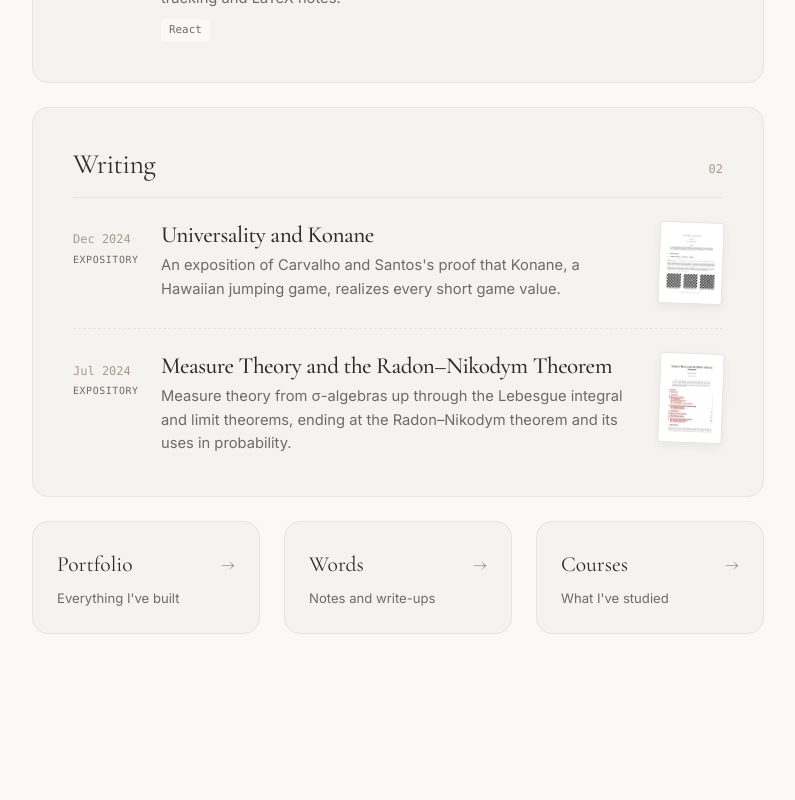
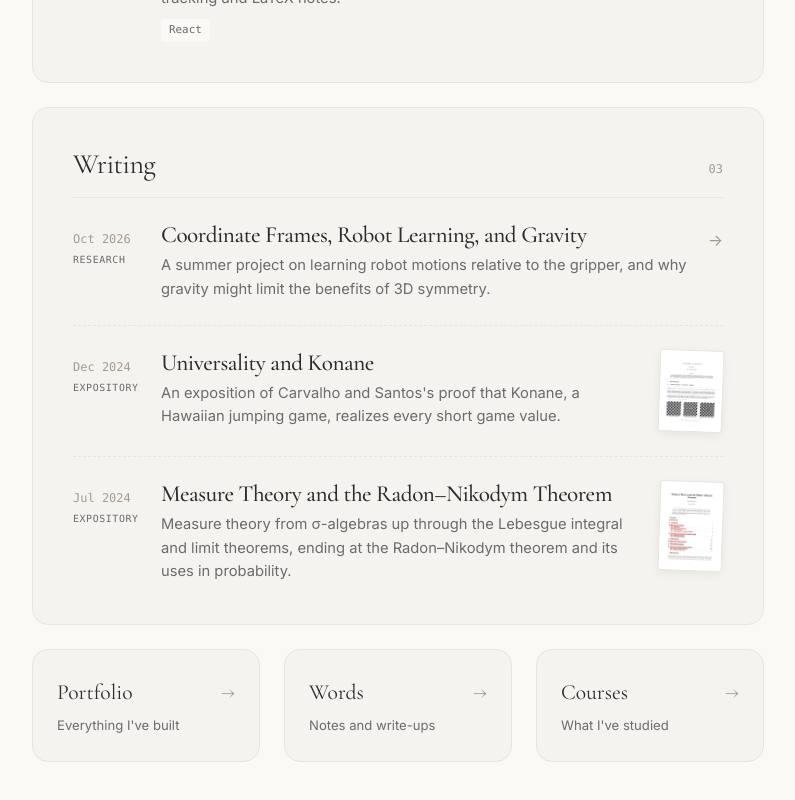
Before and after one commit to sai-nallani/sai-nallani.github.io, a Next.js app: page / in a window 1280 px wide. Shown: the part 969-1769 px from the top of the page, without its empty margins (242-1037 px from the left). Before the commit the page ends 1667 px from the top, so only its background shows below. Built offline with nearby package versions, Linux system fonts and the light colour scheme.

Commit message:
Add brief SE3 canonicalization research post

```diff
--- a/src/data/posts.json
+++ b/src/data/posts.json
@@ -1,5 +1,12 @@
 {
     "posts": [
+        {
+            "slug": "se3-canonicalization",
+            "title": "Coordinate Frames, Robot Learning, and Gravity",
+            "date": "2026-10-05",
+            "kind": "Research",
+            "excerpt": "A summer project on learning robot motions relative to the gripper, and why gravity might limit the benefits of 3D symmetry."
+        },
         {
             "slug": "konane-universality",
             "title": "Universality and Konane",
```
Also changed, not shown: content/posts/se3-canonicalization.mdx (added, +10 -0 lines).
